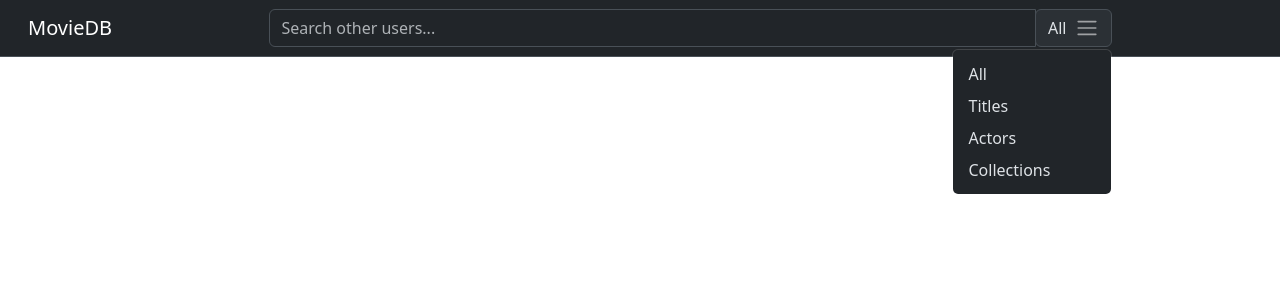
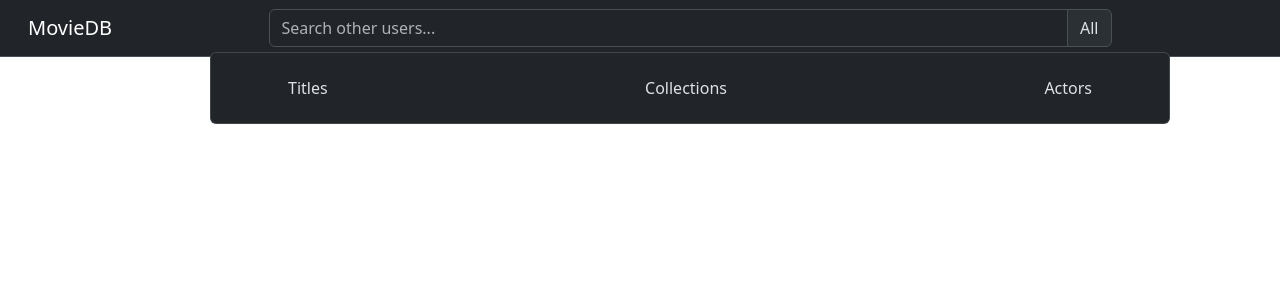
Before and after one commit to zhbekaa/movieDB, a Vue app in the folder frontend/: page / in a window 1280 px wide. Both pictures are taken after a click on the button "All". Shown: the top 300 px of the page. Built offline with nearby package versions, Linux system fonts and the light colour scheme.

Commit message:
started filter

```diff
--- a/frontend/src/views/components/NavBar.vue
+++ b/frontend/src/views/components/NavBar.vue
@@ -2,7 +2,9 @@
 <script>
 import axios from "axios";
 // import { useQuery } from "vue-query";
+
 import MovieSearchCard from "./MovieSearchCard.vue";
+import SearchFilter from "./SearchFilter.vue";
 export default {
     data() {
         return {
@@ -12,6 +14,12 @@ export default {
             loading: false,
             searchType: "All"
         }
+    },
+    mounted() {
+        document.addEventListener("mousedown", this.handleClickOutside);
+    },
+    unmounted() {
+        document.removeEventListener("mousedown", this.handleClickOutside);
     },
     methods: {
         async handleSubmit() {
@@ -35,15 +43,25 @@ export default {
                 this.showMovies = false
             }
         },
+
         handleInputDebounced() {
             clearTimeout(this.debounceTimer);
             this.debounceTimer = setTimeout(() => {
                 this.handleSubmit();
             }, 300);
         },
+
+        handleClickOutside(event) {
+            if (this.$refs.collapse && !this.$refs.collapse.contains(event.target)) {
+                // Clicked outside of the collapse area, close the collapse
+                // this.$refs.collapse.classList.remove("collapse");
+                this.$refs.collapse.classList.add("collapsing");
+            }
+        }
     },
     components: {
-        MovieSearchCard
+        MovieSearchCard,
+        SearchFilter
     }
 }
 </script>
@@ -61,23 +79,18 @@ export default {
                 <form class="input-group w-75">
                     <!-- @submit.prevent="handleSubmit"> -->
                     <input class="form-control" name="input" placeholder="Search other users..." aria-label="Search"
-                        v-model="input" @input="handleInputDebounced()" @focusin="showMovies = true" @focusout="showMovies = false">
-                    <div class="dropdown">
-                        <button class="input-group-text gap-2" type="button" id="triggerId" data-bs-toggle="dropdown"
-                            aria-haspopup="true" aria-expanded="false">
-                            {{ searchType }}
-                            <span class="navbar-toggler-icon"></span>
-                        </button>
-                        <div class="dropdown-menu dropdown-menu-end " aria-labelledby="triggerId">
-                            <button class="dropdown-item" href="#" type="button" @click="searchType = 'All' ">All</button>
-                            <button class="dropdown-item" href="#" type="button" @click="searchType = 'Titles' ">Titles</button>
-                            <button class="dropdown-item" href="#" type="button" @click="searchType = 'Actors'" >Actors</button>
-                            <button class="dropdown-item" href="#" type="button" @click="searchType = 'Collections'">Collections</button>
-                        </div>
-                    </div>
-
+                        v-model="input" @input="handleInputDebounced()" @focusin="showMovies = true"
+                        @focusout="showMovies = false">
+                    <button class="input-group-text gap-2" type="button" data-bs-toggle="collapse"
+                        data-bs-target="#collapseFilter" aria-expanded="false" aria-controls="collapseFilter">
+                        {{ searchType }}
+                    </button>
                 </form>
-                <div v-if="showMovies && input.trim()" class=" position-absolute top-100 overflow-auto w-75" style="height: 400px;">
+                <div class="collapse mt-4 position-absolute top-50 w-75" id="collapseFilter" ref="collapse">
+                   <SearchFilter />
+                </div>
+                <div v-if="showMovies && input.trim()" class=" position-absolute top-100 overflow-auto w-75"
+                    style="height: 400px;">
                     <div v-if="loading" class="card d-flex justify-content-center align-items-center p-4">
                         <span class="card-body spinner-border spinner-border-sm" role="status" aria-hidden="true"></span>
                     </div>
--- /dev/null
+++ b/frontend/src/views/components/SearchFilter.vue
@@ -0,0 +1,69 @@
+<script>
+export default {
+    data() {
+        return {
+            searchType: '',
+            searchTypes: [
+                "Titles", "Collections", "Actors"
+            ],
+            years: []
+        }
+    },
+    mounted() {
+        this.years = this.getYears();
+    },
+    methods: {
+        getYears() {
+            const currentYear = new Date().getFullYear();
+            const endYear = 1874;
+            const years = [];
+
+            for (let year = currentYear; year >= endYear; year--) {
+                years.push(year);
+            }
+
+            return years;
+        }
+    }
+}
+</script>
+
+<template>
+    <div class="card card-body text-bg-dark btn-group">
+        <div class=" d-inline-flex justify-content-between px-5">
+            <button class="btn" v-for="(type, index) in searchTypes" :key="index" @click="() => searchType = type">
+                {{ type }}
+            </button>
+        </div>
+        <form class="d-flex " v-if="searchType == 'Titles'">
+            <div class=" d-inline-flex justify-content-between align-items-center">
+                Year
+                <select class="form-select"  aria-label="Default select example">
+                    <option selected>date</option>
+                    <option v-for="year in years" :key="year" :value="year">
+                        {{ year }}
+                    </option>
+                </select> -
+                <select class="form-select" aria-label="Default select example">
+                    <option selected>date</option>
+                    <option v-for="year in years" :key="year" :value="year">
+                        {{ year }}
+                    </option>
+                </select>
+            </div>
+            <!-- <div class=" d-inline-flex justify-content-between align-items-center">
+                Genres:
+                <select class="form-select"  aria-label="Default select example">
+                    <option selected>date</option>
+                    <option v-for="year in years" :key="year" :value="year">
+                        {{ year }}
+                    </option>
+                </select>
+            </div> -->
+
+
+        </form>
+    </div>
+</template>
+
+<style></style>
```
Also changed, not shown: frontend/src/views/components/newFile.js (deleted, +0 -13 lines).
